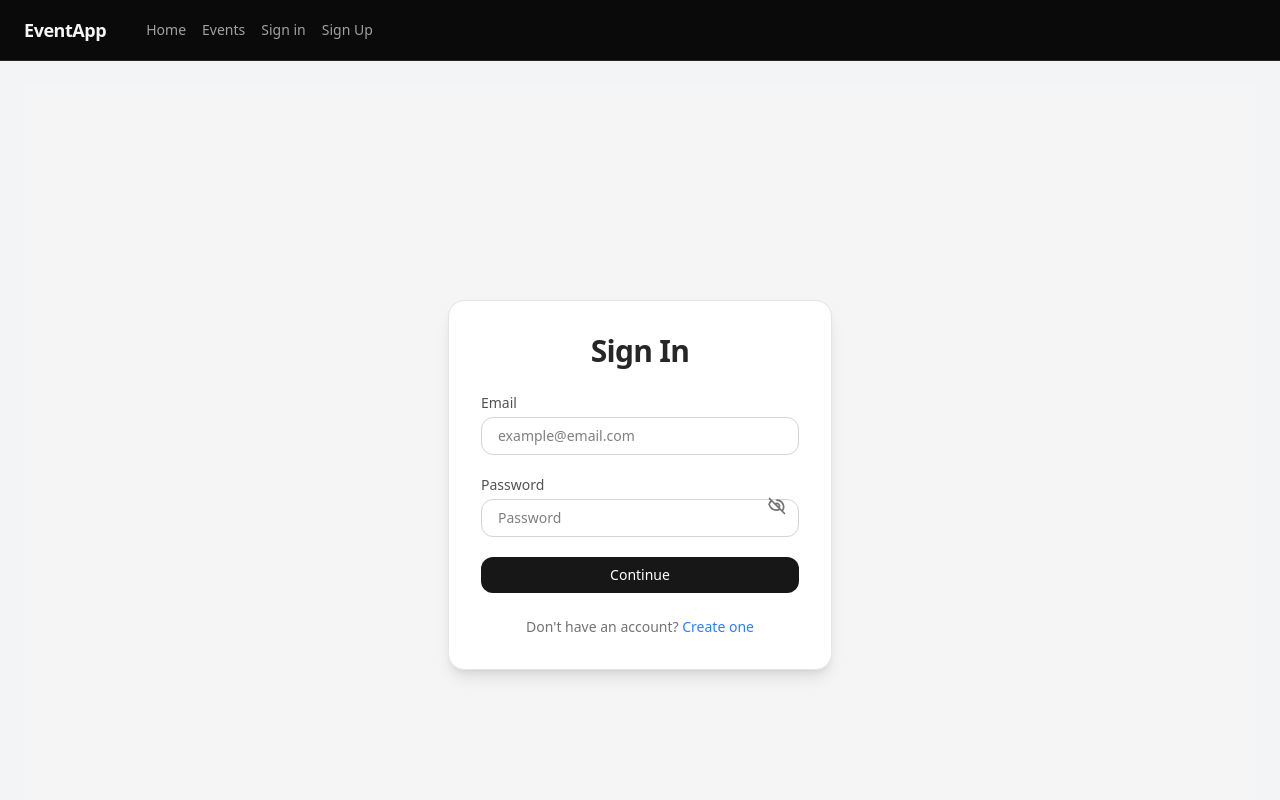
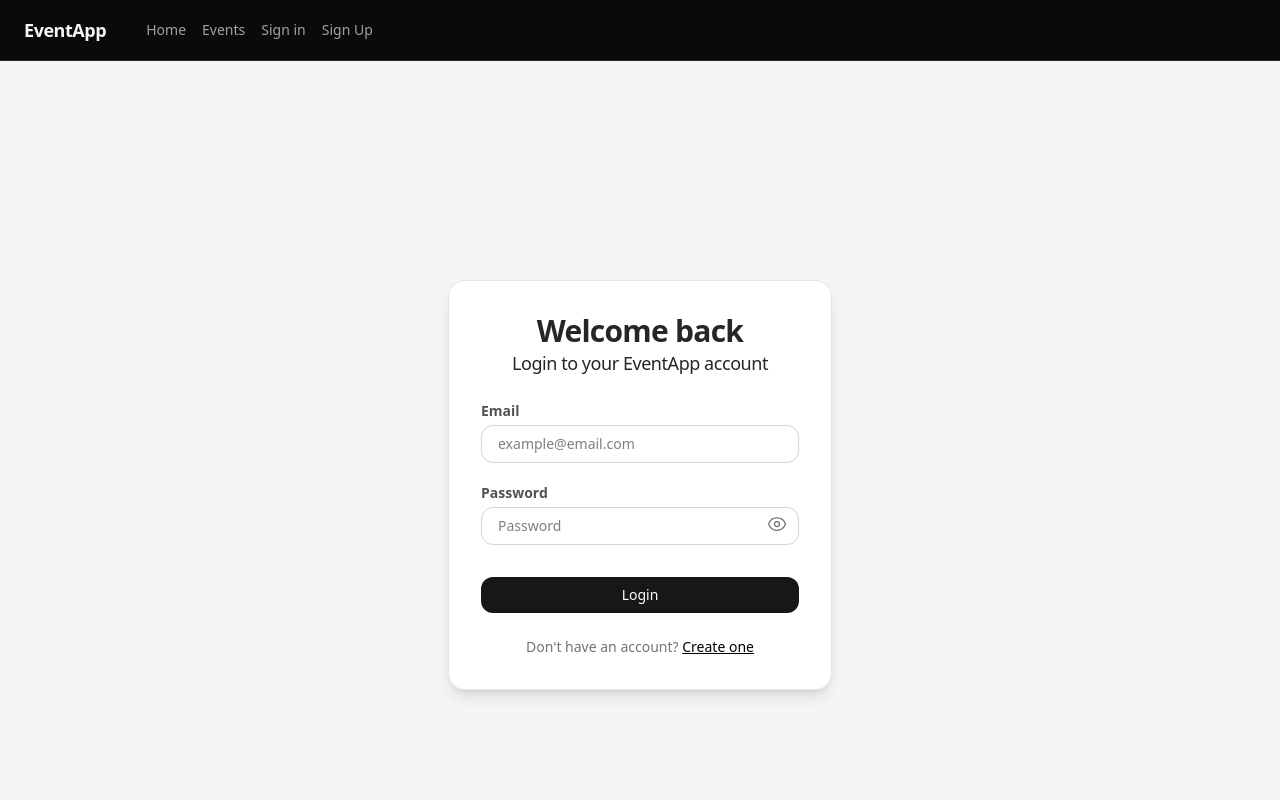
Before and after one commit to ddl0620/group_project_fullstack_frontend, a React (Vite) app: page /sign-in in a window 1280 px wide. Shown: the top 800 px of the page. Built offline with nearby package versions, Linux system fonts and the light colour scheme.

Commit message:
sửa trang "đút vào" + chữa mắt

```diff
--- a/src/components/sub_components/AuthLink.jsx
+++ b/src/components/sub_components/AuthLink.jsx
@@ -4,7 +4,7 @@ function AuthLink({ message, linkText, linkHref }) {
             {message}{' '}
             <a
                 href={linkHref}
-                className="text-blue-500 hover:underline"
+                className="text-black underline"
             >
                 {linkText}
             </a>
--- a/src/components/sub_components/TextInputField.jsx
+++ b/src/components/sub_components/TextInputField.jsx
@@ -1,4 +1,5 @@
 import { useState } from 'react';
+import { EyeIcon, EyeSlashIcon } from '@heroicons/react/24/outline'; // Import new icons
 
 function TextInputField({ label, type, name, value, onChange, placeholder }) {
     const [isPasswordVisible, setIsPasswordVisible] = useState(false);
@@ -11,7 +12,7 @@ function TextInputField({ label, type, name, value, onChange, placeholder }) {
 
     return (
         <div className="mb-5 relative">
-            <label className="block text-sm text-neutral-600 mb-1">{label}</label>
+            <label className="block text-sm text-neutral-600 mb-1"><strong>{label}</strong></label>
             <input
                 type={isPasswordField && isPasswordVisible ? "text" : type}
                 name={name}
@@ -28,43 +29,9 @@ function TextInputField({ label, type, name, value, onChange, placeholder }) {
                     aria-label={isPasswordVisible ? "Hide password" : "Show password"}
                 >
                     {isPasswordVisible ? (
-                        // Modern eye icon for visible password
-                        <svg
-                            xmlns="http://www.w3.org/2000/svg"
-                            className="h-5 w-5"
-                            fill="none"
-                            viewBox="0 0 24 24"
-                            stroke="currentColor"
-                        >
-                            <path
-                                strokeLinecap="round"
-                                strokeLinejoin="round"
-                                strokeWidth={2}
-                                d="M12 4.5c-4.477 0-8.268 2.943-9.542 7a9.953 9.953 0 001.207 2.318l1.414-1.414A7.953 7.953 0 014.5 12c0-4.418 3.582-8 8-8s8 3.582 8 8c0 1.657-.507 3.193-1.414 4.5l1.414 1.414A9.953 9.953 0 0021.542 12c-1.274-4.057-5.065-7-9.542-7z"
-                            />
-                            <path
-                                strokeLinecap="round"
-                                strokeLinejoin="round"
-                                strokeWidth={2}
-                                d="M12 15a3 3 0 100-6 3 3 0 000 6z"
-                            />
-                        </svg>
+                        <EyeSlashIcon className="h-5 w-5 mt-5" /> // New "Eye Slash" icon
                     ) : (
-                        // Modern eye-off icon for hidden password
-                        <svg
-                            xmlns="http://www.w3.org/2000/svg"
-                            className="h-5 w-5"
-                            fill="none"
-                            viewBox="0 0 24 24"
-                            stroke="currentColor"
-                        >
-                            <path
-                                strokeLinecap="round"
-                                strokeLinejoin="round"
-                                strokeWidth={2}
-                                d="M3 3l18 18M9.88 9.88a3 3 0 014.24 4.24M15.535 15.535A9.953 9.953 0 0112 17c-4.477 0-8.268-2.943-9.542-7a9.953 9.953 0 013.007-4.318M12 5c4.418 0 8 3.582 8 8 0 1.657-.507 3.193-1.414 4.5"
-                            />
-                        </svg>
+                        <EyeIcon className="h-5 w-5 mt-5" /> // New "Eye" icon
                     )}
                 </button>
             )}
--- a/src/pages/SignIn/SignIn.jsx
+++ b/src/pages/SignIn/SignIn.jsx
@@ -21,8 +21,12 @@ function Login() {
     return (
         <div className="flex min-h-screen items-center justify-center bg-neutral-100">
             <div className="w-full max-w-sm rounded-2xl bg-white p-8 shadow-lg border border-neutral-200">
-                <h2 className="mb-6 text-3xl font-semibold text-neutral-800 tracking-tight text-center">
-                    Sign In
+                <h2 className="mb-6 text-3xl font-bold text-neutral-800 tracking-tight text-center">
+                    Welcome back
+                    <br/>
+                    <h5 className="mb-6 text-lg font-light text-neutral-800 tracking-tight text-center">
+                        Login to your EventApp account
+                    </h5>
                 </h2>
 
                 {error && <p className="mb-4 text-sm text-red-500">{error}</p>}
@@ -45,9 +49,9 @@ function Login() {
 
                 <SubmitButton
                     onClick={handleLogin}
-                    className="bg-neutral-900 text-white hover:bg-neutral-800"
+                    className="bg-neutral-900 text-white hover:bg-neutral-800 mt-3"
                 >
-                    Continue
+                    Login
                 </SubmitButton>
 
                 <AuthLink
--- a/src/pages/SignUp/SignUp.jsx
+++ b/src/pages/SignUp/SignUp.jsx
@@ -59,7 +59,7 @@ function Register() {
                     placeholder="Enter your password"/>
 
                 <div className="mb-5">
-                    <label className="block text-sm text-neutral-600 mb-1">Role</label>
+                    <label className="block text-sm text-neutral-600 mb-1 font-bold">Role</label>
                     <select
                         name="role"
                         value={userData.role}
```
